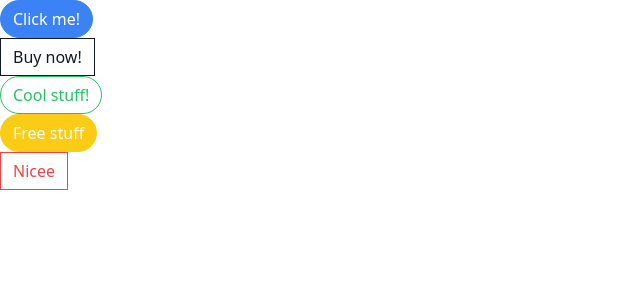
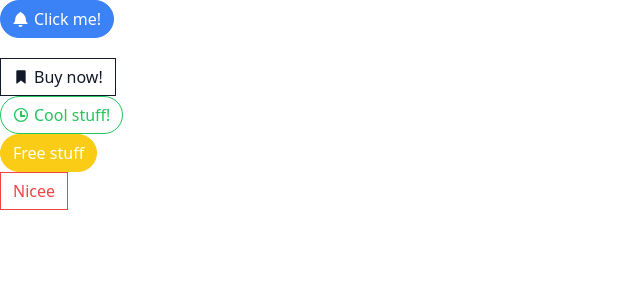
Before and after one commit to blake-a-morgan/comps, a React (Create React App) app: page / in a window 1280 px wide. Shown: the top 300 px of the page, without its empty margins (0-640 px from the left). Built offline with nearby package versions, Linux system fonts and the light colour scheme.

Commit message:
Changes for button component to accept events

```diff
--- a/package.json
+++ b/package.json
@@ -9,6 +9,7 @@
     "classnames": "^2.3.2",
     "react": "^18.2.0",
     "react-dom": "^18.2.0",
+    "react-icons": "^4.11.0",
     "react-scripts": "5.0.1",
     "tailwind-merge": "^1.14.0",
     "web-vitals": "^2.1.4"
--- a/src/App.js
+++ b/src/App.js
@@ -1,15 +1,18 @@
 import Button from "./Button";
+import {GoBell, GoBookmarkFill,GoClock } from 'react-icons/go';
 
 function App(){
+
+
     return ( <div>
     <div>
-        <Button purpose="primary" rounded>Click me!</Button>
+        <Button purpose="primary" rounded className="mb-5" ><GoBell />Click me!</Button>
     </div>
     <div>
-    <Button purpose="secondary" outline>Buy now!</Button>
+    <Button purpose="secondary" outline ><GoBookmarkFill/>Buy now!</Button>
     </div>
     <div>
-    <Button purpose="success" rounded outline>Cool stuff!</Button>
+    <Button purpose="success" rounded outline ><GoClock/>Cool stuff!</Button>
     </div>
     <div>
     <Button purpose="warning" rounded>Free stuff</Button>
--- a/src/Button.js
+++ b/src/Button.js
@@ -5,9 +5,12 @@ function Button({
     children,
     purpose,
     outline,
-    rounded
+    rounded,
+    ...rest
 }){
-    const classes = twMerge(classnames('px-3 py-1.5 border',{
+    console.log(rest);
+
+    const classes = twMerge(classnames(rest.className, ' flex items-center px-3 py-1.5 border',{
         'border-blue-500 bg-blue-500 text-white': purpose === 'primary',
         'border-gray-900 bg-gray-900 text-white': purpose === 'secondary',
         'border-green-500 bg-green-500 text-white': purpose === 'success',
@@ -25,7 +28,7 @@ function Button({
 
 
 
-    return <button className={classes}>{children}</button>;
+    return <button {...rest} className={classes}>{children}</button>;
 }
 
 export default Button;
--- a/src/index.css
+++ b/src/index.css
@@ -1,3 +1,7 @@
 @tailwind base;
 @tailwind components;
 @tailwind utilities;
+
+button > svg {
+    margin-right: 5px;
+}
```
Also changed, not shown: 1 other file (tests, documents, lock files or other folders).
